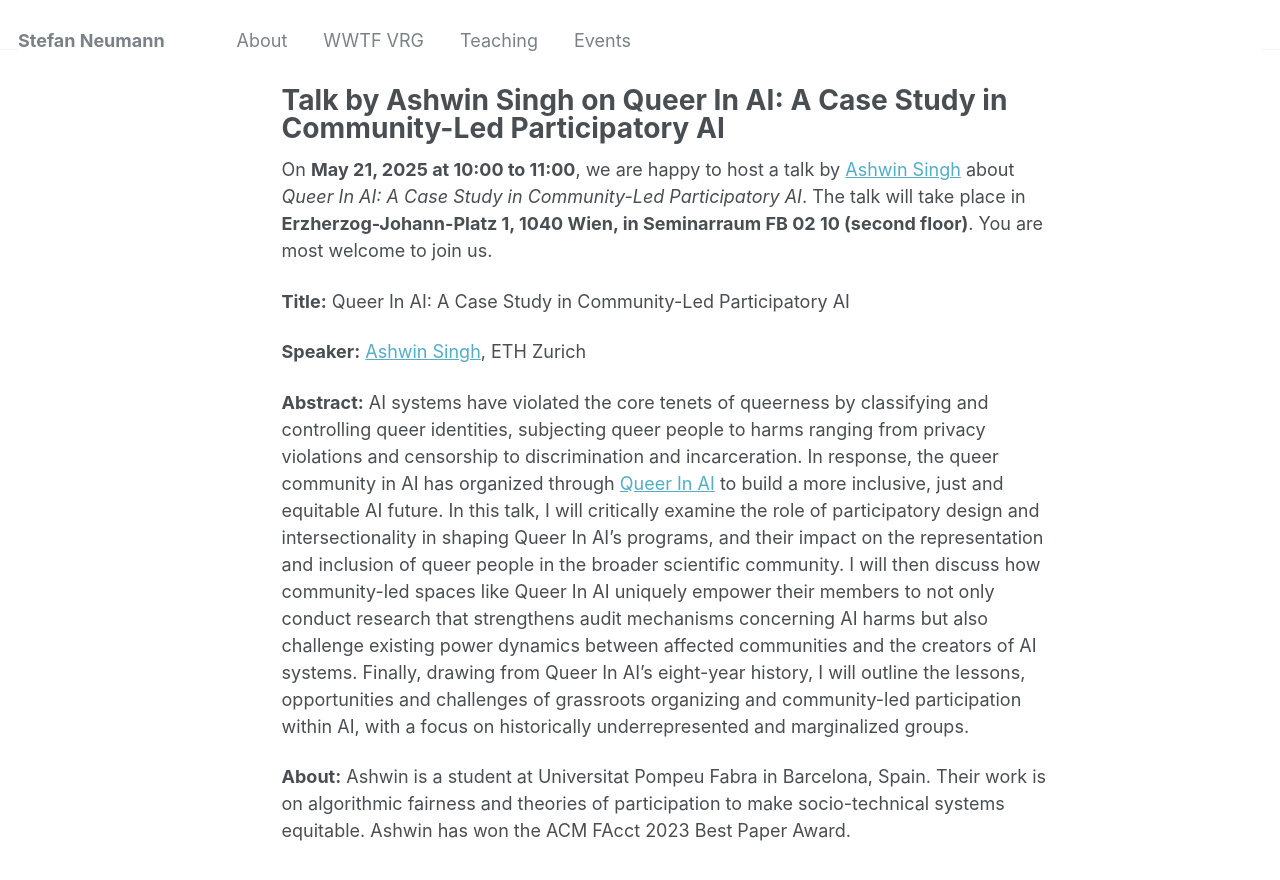
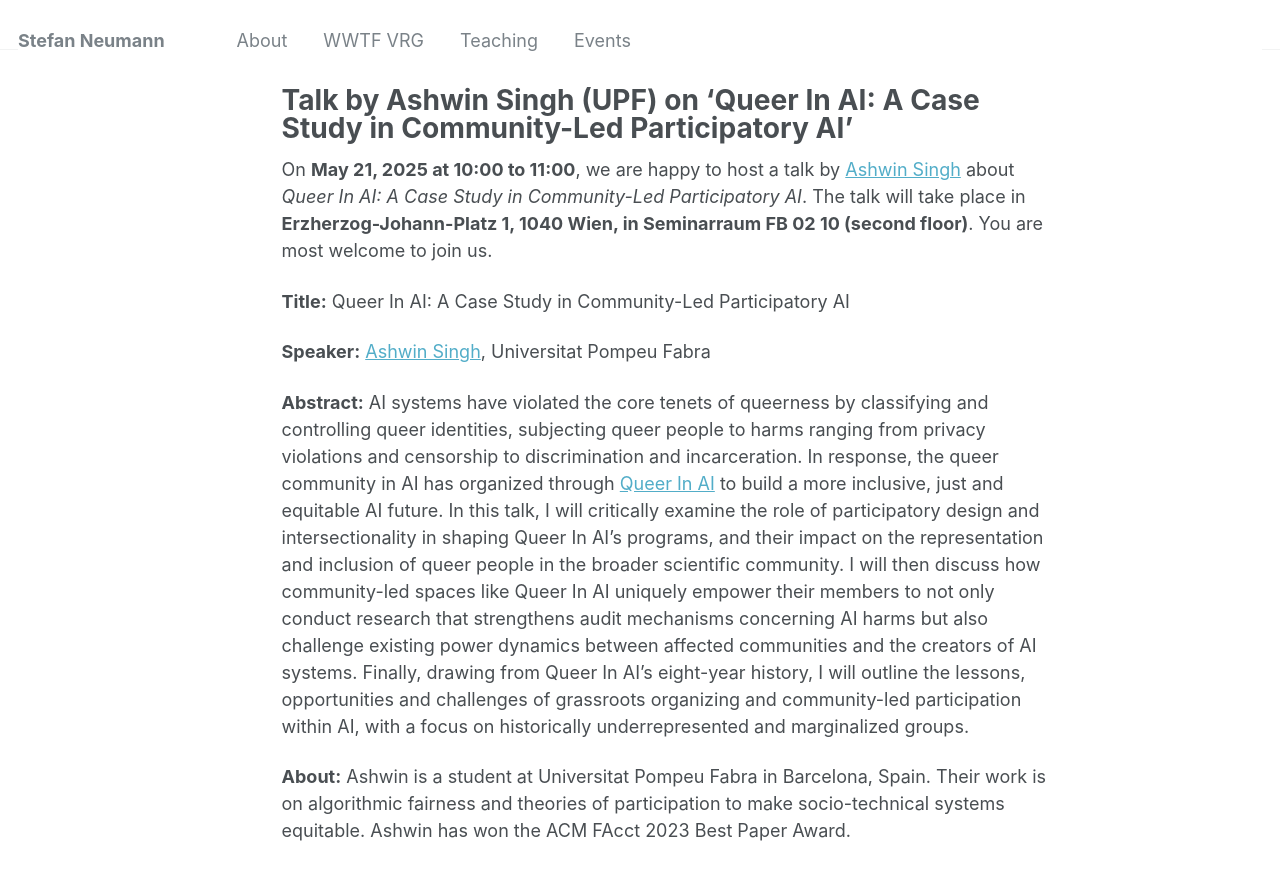
Before and after one commit to StefanResearch/StefanResearch.github.io, a Jekyll site: the page built from _pages/talk-ashwin.md, in a window 1280 px wide and 1056 px high. Shown: the top 880 px of the window. Built offline with Jekyll 4.4.1, drawn with Linux system fonts in a browser that asks for light colours.

Commit message:
Fixed some typos.

```diff
--- a/_pages/talk-ashwin.md
+++ b/_pages/talk-ashwin.md
@@ -1,6 +1,6 @@
 ---
 permalink: /talk-ashwin/
-title: "Talk by Ashwin Singh on Queer In AI: A Case Study in Community-Led Participatory AI"
+title: "Talk by Ashwin Singh (UPF) on 'Queer In AI: A Case Study in Community-Led Participatory AI'"
 author_profile: false
 redirect_from:
 ---
@@ -14,7 +14,7 @@ Seminarraum FB 02 10 (second floor)**. You are most welcome to join us.
 
 **Title:** Queer In AI: A Case Study in Community-Led Participatory AI
 
-**Speaker:** [Ashwin Singh](https://ashwin-19.github.io/), ETH Zurich
+**Speaker:** [Ashwin Singh](https://ashwin-19.github.io/), Universitat Pompeu Fabra
 
 **Abstract:** AI systems have violated the core tenets of queerness by classifying and controlling queer identities, subjecting queer people to harms ranging from privacy violations and censorship to discrimination and incarceration. In response, the queer community in AI has organized through [Queer In AI](http://queerinai.com/) to build a more inclusive, just and equitable AI future. In this talk, I will critically examine the role of participatory design and intersectionality in shaping Queer In AI's programs, and their impact on the representation and inclusion of queer people in the broader scientific community. I will then discuss how community-led spaces like Queer In AI uniquely empower their members to not only conduct research that strengthens audit mechanisms concerning AI harms but also challenge existing power dynamics between affected communities and the creators of AI systems. Finally, drawing from Queer In AI's eight-year history, I will outline the lessons, opportunities and challenges of grassroots organizing and community-led participation within AI, with a focus on historically underrepresented and marginalized groups.
 
```
Also changed, not shown: _pages/events.md (+1 -1 lines).
